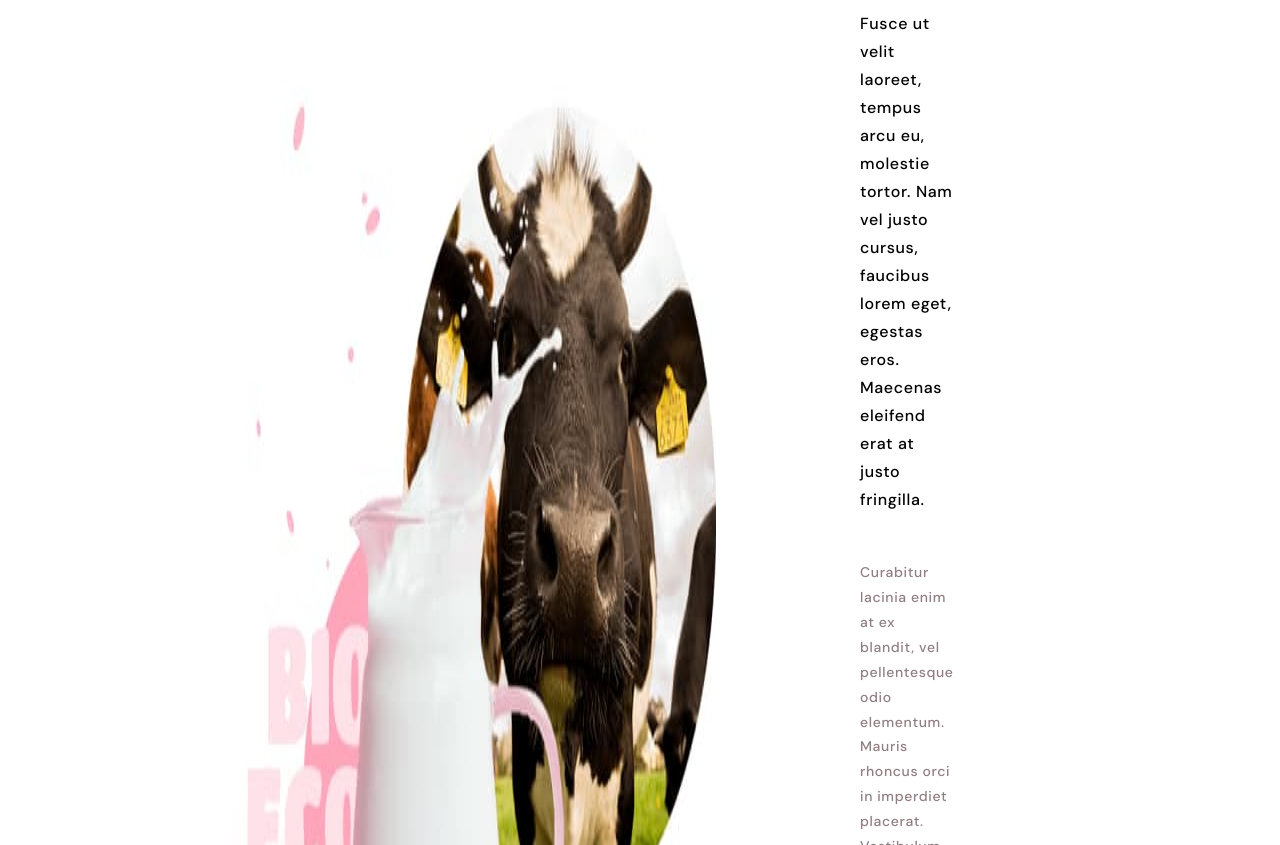
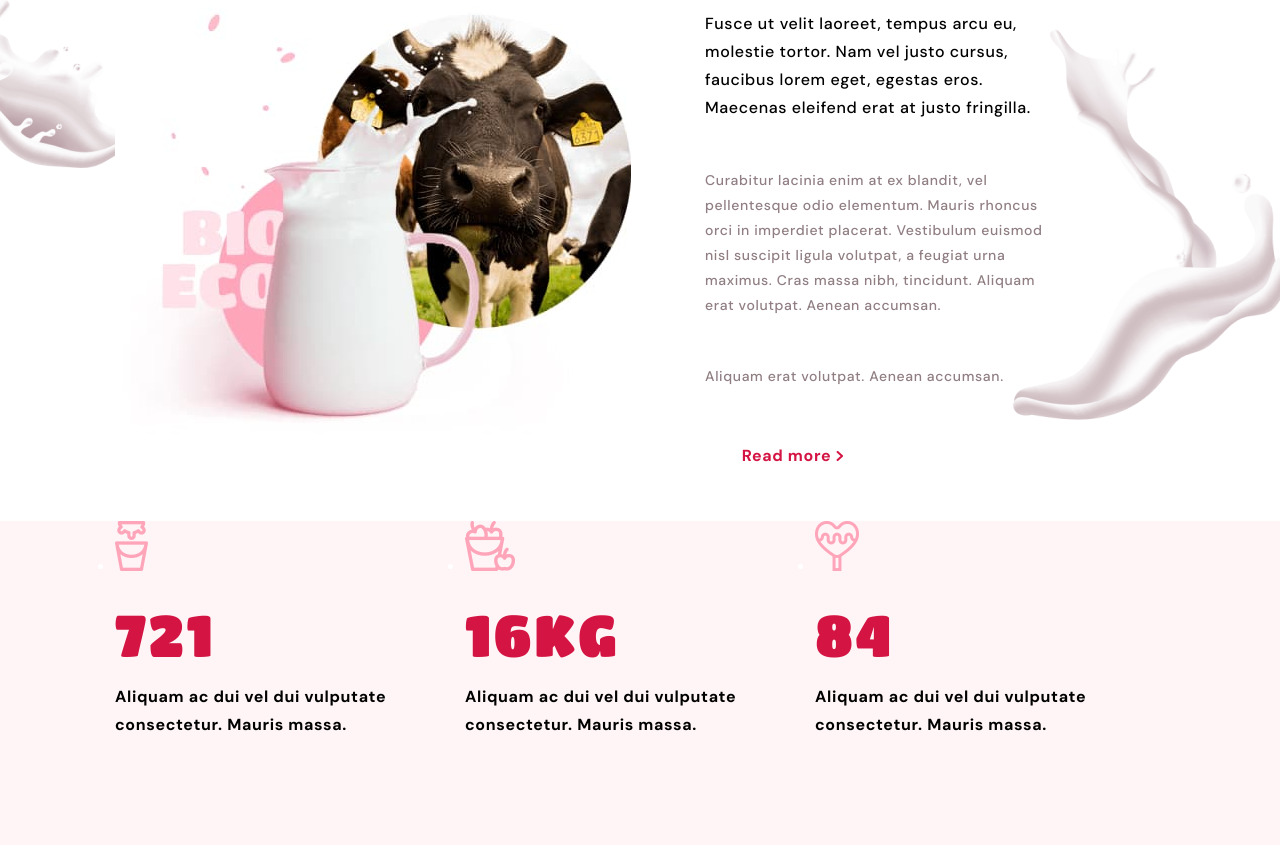
Before and after one commit to trukozak/team3_project_html_css, a website built with Parcel: page src/index.html in a window 1280 px wide. Shown: the part 2175-3020 px from the top of the page. Built offline with nearby package versions, Linux system fonts and the light colour scheme.

Commit message:
added styles, bg, icon

```diff
--- a/src/partials/advantages.html
+++ b/src/partials/advantages.html
@@ -2,19 +2,22 @@
     <div class="container">
         <ul class="advantages box">
             <li class="advantages__list">
-                <img src="./images/its_made/icon1.png" class="advantages__img" alt="bucket of milk">
+                <div class="icon_box1">
                     <p class="advantages__title">721</p>
                     <p class="advantages__text">Aliquam ac dui vel dui vulputate consectetur. Mauris massa.</p>
+                </div>
             </li>
             <li class="advantages__list">
-                <img src="./images/its_made/icon2.png" class="advantages__img" alt="bucket of apple">
+                <div class="icon_box2">
                     <p class="advantages__title">16kg</p>
                     <p class="advantages__text">Aliquam ac dui vel dui vulputate consectetur. Mauris massa.</p>
+                </div>
             </li>
             <li class="advantages__list">
-                <img src="./images/its_made/icon3.png" class="advantages__img" alt="ice-cream heart">
+                <div class="icon_box3">
                     <p class="advantages__title">84</p>
                     <p class="advantages__text">Aliquam ac dui vel dui vulputate consectetur. Mauris massa.</p>
+                </div>
             </li>
         </ul>
     </div>
--- a/src/partials/its-made.html
+++ b/src/partials/its-made.html
@@ -1,15 +1,17 @@
-<section class="its-made section-color">
+<section class="its-made">
     <div class="container">
         <p class="subtitle">tradition and love </p>
         <p class="title">how it’s made?</p>
-        <div class="its-made__box">
-            <img src="./images/its_made/cow.jpg" class="its-made__box-img" alt="cow and ice-cream">
-            <div class="its-made__sub-box">
-                <p class="its-made__text box">Fusce ut velit laoreet, tempus arcu eu, molestie tortor. Nam vel justo cursus, faucibus lorem eget, egestas eros. Maecenas eleifend erat at justo fringilla.</p>
-                <p class="its-made__text2 box">Curabitur lacinia enim at ex blandit, vel pellentesque odio elementum. Mauris rhoncus orci in imperdiet placerat. Vestibulum euismod nisl suscipit ligula volutpat, a feugiat urna maximus. Cras massa nibh, tincidunt. Aliquam erat volutpat. Aenean accumsan.</p>
-                <p class="its-made__text2 box">Aliquam erat volutpat. Aenean accumsan.</p>
+            <div class="its-made__box">
+                <img src="./images/its_made/cow.jpg" class="its-made__box-img" alt="cow and ice-cream">
+                <div class="its-made__sub-box">
+                    <p class="its-made__text ">Fusce ut velit laoreet, tempus arcu eu, molestie tortor. Nam vel justo cursus, faucibus lorem eget, egestas eros. Maecenas eleifend erat at justo fringilla.</p>
+                    <p class="its-made__text2 ">Curabitur lacinia enim at ex blandit, vel pellentesque odio elementum. Mauris rhoncus orci in imperdiet placerat. Vestibulum euismod nisl suscipit ligula volutpat, a feugiat urna maximus. Cras massa nibh, tincidunt. Aliquam erat volutpat. Aenean accumsan.</p>
+                    <p class="its-made__text2 ">Aliquam erat volutpat. Aenean accumsan.</p>
+                    <div class="btn__box">
+                        <a href="" class="its-made__link btn">Read more</a>
+                    </div>
+                </div>
             </div>
-        </div>
-        <a href="" class="its-made__link button">Read more</a>
     </div>
 </section>
--- a/src/sass/components/_button.scss
+++ b/src/sass/components/_button.scss
@@ -17,3 +17,50 @@
     height: 10px;
   }
 }
+
+.btn {
+  width: 176px;
+  height: 44px;
+  font-family: DM Sans;
+  font-weight: bold;
+  font-size: 16px;
+  line-height: 1.3;
+  background: var(--white);
+  color: var(--accent-color);
+  border-radius: 22px;
+  border-color: transparent;
+  display: flex;
+  align-items: center;
+  justify-content: center;
+  text-decoration: none;
+
+
+  &::after {
+    content: "";
+    width: 8px;
+    height: 10px;
+  }
+
+  &::after {
+    margin-left: 5px;
+    background-image: url(../images/its_made/arrow-c.svg);
+  }
+
+  &:hover,
+  &:focus {
+    color: var(--white);
+    background: var(--accent-color);
+
+    &::after {
+      content: "";
+      width: 8px;
+      height: 10px;
+    }
+
+    &::after {
+      background-image: url(../images/its_made/arrow-w.svg);
+    }
+  }
+
+  margin-right: 51px;
+}
--- a/src/sass/layout/_advantages.scss
+++ b/src/sass/layout/_advantages.scss
@@ -1,13 +1,11 @@
 .advantages {
+    @media screen and (min-width: 768px) {
+        display: flex;
+    }
+
     @media screen and (max-width: 1279px) {
-        padding-top: 66px;
+        padding-top: 39px;
     }
-}
-
-.advantages__img {
-    width: 33px;
-    height: 50px;
-    margin-bottom: 16px;
 }
 
 .advantages__title{
@@ -31,6 +29,39 @@
     }
 }
 
+.icon_box1 {
+
+    &::before{
+        display: block;
+        content: url('../images/its_made/icon1.png');
+        width: 33px;
+        height: 50px;
+        margin-bottom: 30px;
+    }
+}
+
+.icon_box2 {
+
+    &::before{
+        display: block;
+        content: url('../images/its_made/icon2.png');
+        width: 33px;
+        height: 50px;
+        margin-bottom: 30px;
+    }
+}
+
+.icon_box3 {
+
+    &::before{
+        display: block;
+        content: url('../images/its_made/icon3.png');
+        width: 33px;
+        height: 50px;
+        margin-bottom: 30px;
+    }
+}
+
 .advantages__text {
     font-family: DM Sans;
     font-style: normal;
@@ -50,21 +81,7 @@
     }
 }
 
-.box {
-
-    @media screen and (min-width: 768px) {
-        display: flex;
-    }
-
-    @media screen and (min-width: 1280px) {
-        display: flex;
-        margin-left: -30px;
-        padding-left: 100px;
-        padding-right: 100px;
-    }
-}
-
-.advantages__list {
+.advantages_list {
 
     @media screen and (min-width: 768px) {
         flex-basis: calc((100% - 180px) / 3);
@@ -73,7 +90,7 @@
         }
 
     @media screen and (min-width: 1280px) {
-        flex-basis: calc((100% - 90px) / 3);
+        flex-basis: calc((100% - 60px) / 3);
         margin-left: 30px;
         box-sizing: border-box;
         }
--- a/src/sass/layout/_its-made.scss
+++ b/src/sass/layout/_its-made.scss
@@ -1,65 +1,48 @@
+.its-made {
+    padding-top: 139px;
+
+    @media screen and (max-width: 480px){
+
+        background-image: url(../images/its_made/section-bg1200.png);
+        background-repeat: no-repeat;
+        background-size: 320px 133px;
+        background-position: center bottom;
+        margin-left: auto;
+        margin-right: auto;
+    }
+
+    @media screen and (min-width: 1280px) {
+        background-image: url(../images/its_made/section-bg1200.png);
+        background-repeat: no-repeat;
+        background-size: 1280px 534px;
+        background-position: center bottom;
+        margin-left: auto;
+        margin-right: auto;
+    }
+}
+
+.section-color {
+    background-color: var(--secondary-background-color);
+}
+
 .its-made__sub-box {
-    @media screen and (max-width: 767px){
-        padding-right: 49px;
-        padding-left: 51px;
+    @media screen and (max-width: 767px) {
+        padding-left: 50px;
+        padding-right: 50px;
     }
 
     @media screen and (min-width: 768px) {
         padding-top: 50px;
         padding-left: 17px;
-        padding-right: 36px;
+        padding-right: 50px;
     }
 
     @media screen and (min-width: 1280px) {
         padding-top: 51px;
         padding-left: 74px;
-        padding-right: 142px;
+        padding-right: 117px;
     }
 }
-
-// .its-made__title {
-//     font-family: Titan One;
-//     font-style: normal;
-//     font-weight: normal;
-//     font-size: 18px;
-//     line-height: 1.16;
-//     text-align: center;
-//     text-transform: uppercase;
-//     color: var(--title-text-color);
-//     margin-bottom: 15px;
-
-//     @media screen and (min-width: 768px) {
-//         font-size: 26px;
-//         line-height: 1.15;
-//     }
-
-//     @media screen and (min-width: 1280px) {
-//         font-size: 30px;
-//         line-height: 1.2;
-//     }
-// }
-
-// .its-made__subtitle {
-//     font-family: Titan One;  ;
-//     font-size: 34px;
-//     line-height: 1.14;
-//     text-align: center;
-//     letter-spacing: 0.04em;
-//     text-transform: uppercase;
-//     color: var(--accent-color);
-//     margin-bottom: 15px;
-
-//     @media screen and (min-width: 768px) {
-//         font-size: 48px;
-//         line-height: 1.14;
-//         margin-bottom: 50px;
-//     }
-
-//     @media screen and (min-width: 1280px) {
-//         font-size: 58px;
-//         line-height: 1.13;
-//     }
-// }
 
 .its-made__box-img{
     margin-bottom: 46px;
@@ -110,9 +93,6 @@
     }
 }
 
-.its-made {
-    padding-top: 139px;
-}
 
 .its-made__box {
     @media screen and (min-width: 768px) {
@@ -120,6 +100,6 @@
     }
 
     @media screen and (min-width: 1280px) {
-        margin-left: 85px;
+        // margin-left: 85px;
     }
 }
```
Also changed, not shown: src/images/its_made/arrow-c.svg (added), src/images/its_made/arrow-w.svg (added), src/images/its_made/section-bg-480.png (added), src/images/its_made/section-bg1200.png (added). Lines whose indentation alone changed are shown as unchanged.
